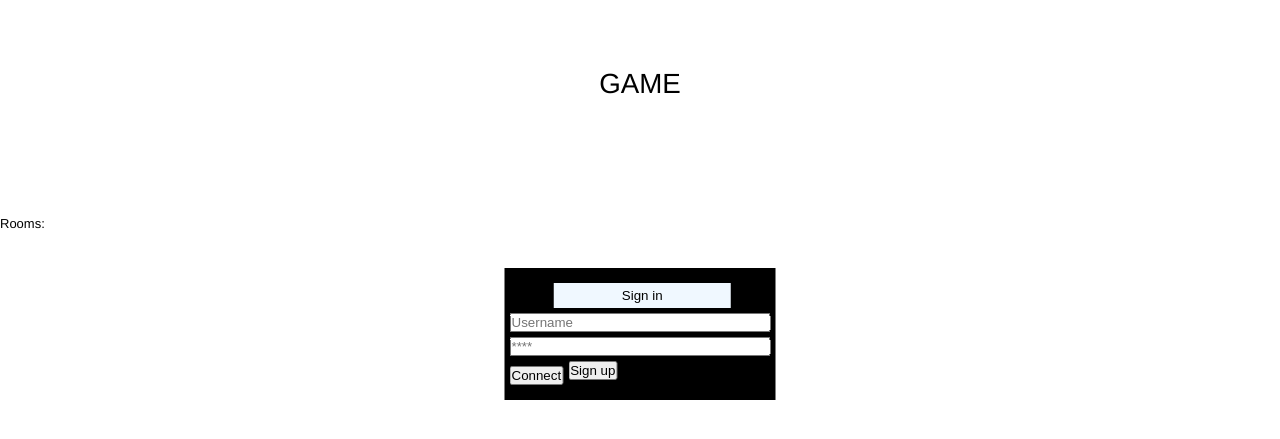
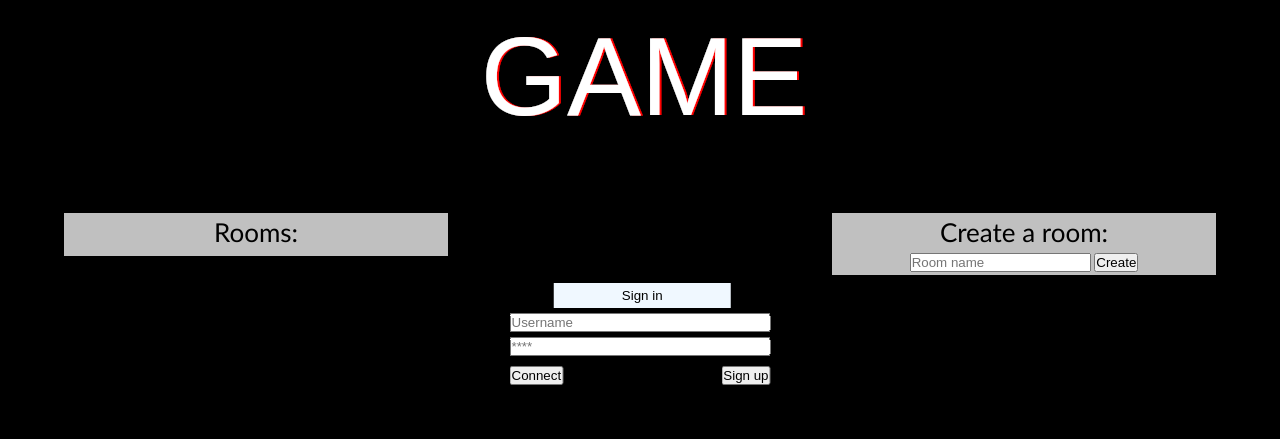
Before and after one commit to 4l3x4ndre/multi-languages-platform, a PHP site: page /index.html in a window 1280 px wide. Shown: the top 439 px of the page. Run offline with PHP 8.4, Linux system fonts and the light colour scheme; some libraries are stand-ins or nearby versions.

Commit message:
creation de room. Code pas encore commenté. php non inclus.

```diff
--- a/game_js/game.js
+++ b/game_js/game.js
@@ -19,7 +19,7 @@ function get_user() {
 }
 
 function load_other_player() {
-    socket.emit('get users',socket.id, user.room)
+    socket.emit('get users', user.room)
 }
 
 socket.on('received clients', function(data) {
--- a/index.html
+++ b/index.html
@@ -127,6 +127,11 @@
             <ul id="rooms">
             </ul>
         </div>
+        <div id="rooms_creation">
+            <p id="rooms_title">Create a room:</p>
+            <input id="room_name" type="text" placeholder = "Room name">
+            <input  type="submit" value="Create" onclick="create_room()">
+        </div>
     </div>
     <div id="inside_page">
         <canvas id="canvas" width="500px" height="500px"></canvas>
@@ -158,6 +163,7 @@
         const login_name = document.querySelector('#input_name')
         const login_pw = document.querySelector('#input_pw')
         const register_name = document.querySelector('#register_input_name')
+        const room_field = document.querySelector('#room_name')
 
         login_page.style.display = 'block'
         register_page.style.display = 'none'
@@ -169,6 +175,7 @@
         status.value = "Sign in"
         register_status.value = "Sign up"
         register_name.value = ""
+        room_field.value = ""
 
         let user = {
             name: '',
@@ -256,34 +263,46 @@
 
         function show_rooms() {
             socket.emit('rooms')
-                console.log('sent')
         }
         socket.on('rooms', function(data) {
-                console.log(data.length)
-                if (data.length > 0) {
+            console.log(data)
+            const obj = document.querySelector("#rooms");
+            while (obj.firstChild) {
+                obj.removeChild(obj.firstChild);
+            }
+            if (data.length > 0 && data[0] !== null) {
                 for (var i in data) {
                     const d = data[i]
+                    console.log(d)
                     let li = document.createElement("LI")
-                        let text = document.createTextNode(d.name)
+                    let text = document.createTextNode(d)
                     li.append(text);
                     li.setAttribute('id', "room_li")
-                        li.onclick = function() { my_click(this) };
+                    li.onclick = function() { click_li(this) };
                     document.querySelector('#rooms').append(li)
                 }
             } else {
-                    let li = document.createElement("LI")
+                let li = document.createElement("P")
                 let text = document.createTextNode("There is no room")
                 li.append(text);
                 document.querySelector('#rooms').append(li)
             }
         })
 
-            function my_click(el) {
+        function click_li(el) {
             socket.emit('join room', el.innerHTML)
             user.room = el.innerHTML
             enter_inside();
             console.log("joining room", el.innerHTML)
         }
+
+        function create_room() {
+            let room_name = room_field.value
+            console.log("sending '" + room_name + "' as room")
+            socket.emit('create room', room_name)
+            user.room = room_name
+            enter_inside();
+        }
     </script>
 </body>
 
--- a/public/beginstyle.css
+++ b/public/beginstyle.css
@@ -31,13 +31,20 @@ body {
     float: left;
 }
 
-#disconnect {
+#disconnect, #go_to_register {
     margin: 5px;
     position: relative;
     float: right;
 }
+#go_to_login, #register_submit {
+    margin: 5px;
+    position: relative;
+    left: 50%;
+    transform: translateX(-50%)
 
-#status {
+}
+
+#status, #register_status {
     padding-top: 5px;
     padding-bottom: 5px;
     margin-bottom: 50px;
@@ -80,21 +87,97 @@ body {
     border: none;
     padding: 10px;
 }
+#rooms_page {
+    display: flex;
+}
+#rooms_display {
+    padding: 3px;
+    left: 5%;
+    position: relative;
+    display: block;
+    width: 30%;
+    background-color: rgb(192, 192, 192);
+}
+#rooms_creation {
+    padding: 3px;
+    right: 5%;
+    left: auto;
+    position: absolute;
+    display: block;
+    width: 30%;
+    background-color: rgb(192, 192, 192);
+    text-align: center;
+}
 
-#messages {
+#rooms {
     list-style-type: none;
     margin: 0;
     padding: 0;
+    display: block;
 }
 
-#messages li {
+#rooms li {
     padding: 5px 10px;
+    width: 90%;
+    margin-bottom: 5px;
+    left: 50%;
+    position: relative;
+    transform: translateX(-50%);
+    background-color: rgb(230, 230, 223);
+    display: block;
+}
+/*#rooms li:nth-child(odd) {
+}*/
+
+#rooms li:hover {
+    background-color: rgb(255, 255, 255);
 }
 
-#messages li:nth-child(odd) {
-    background: #eee;
+#rooms_title {
+    text-align: center;
+    font-family: 'Gill Sans', 'Gill Sans MT', Calibri, 'Trebuchet MS', sans-serif;
+    font-size: 200%;
+    margin-bottom: 5px;
 }
 
 #canvas {
     background-color: darkcyan;
 }
+
+
+
+@import "compass/css3";
+
+@import url(https://fonts.googleapis.com/css?family=Share+Tech+Mono);
+
+
+body{
+  background: black;
+}
+
+.info {
+  color: white;
+  font:1em/1 sans-serif;
+  text-align: center;
+}
+
+.info a{
+  color: white;
+}
+
+svg{
+    display: block;
+    width: 100%;
+    position: relative;
+    overflow: hidden;
+    margin: 0 auto;
+    background: black;
+    text-anchor: center;
+}
+
+svg text {
+    filter: url(#filter);
+    fill: white;
+    font-family: 'Share Tech Mono', sans-serif;
+    font-size: 400%;
+}
```
Also changed, not shown: server.js (+26 -3 lines). Lines whose indentation alone changed are shown as unchanged.
